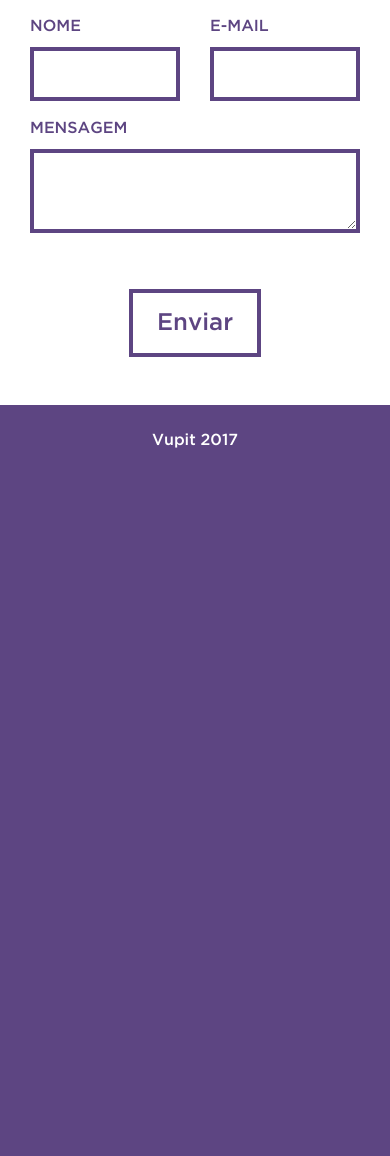
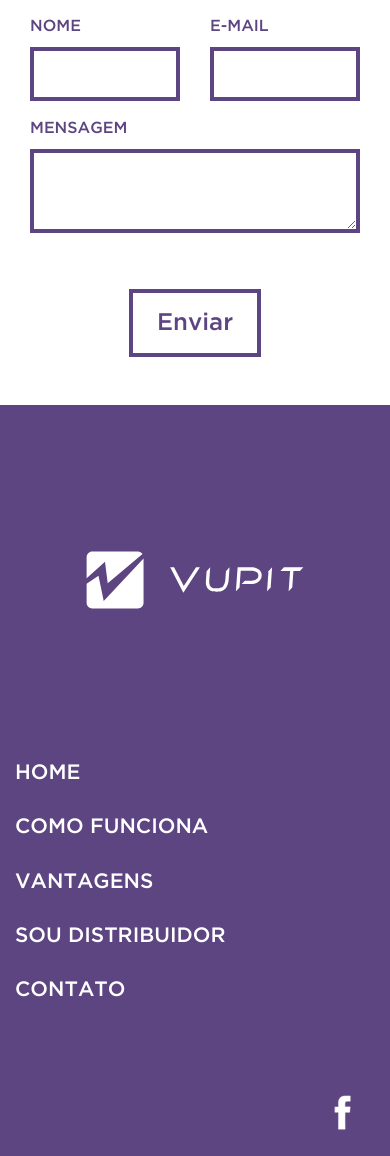
Before and after one commit to williamlagos/brauerei, a Django app: page / in a window 390 px wide. Shown: the part 5344-6500 px from the top of the page. Before the commit the page ends 5792 px from the top, so only its background shows below. Run offline with Django 3.2, Linux system fonts and the light colour scheme; some libraries are stand-ins or nearby versions.

Commit message:
Added responsive footer

```diff
--- a/templates/index.html
+++ b/templates/index.html
@@ -248,12 +248,47 @@
       </div>
     </div>
     <div id="footer" class="purple container-fluid">
-      <div class="row text-center">
-        <div class="col-md-12">
+      <br><br>
+      <div class="row">
+        <div class="col-md-5 text-center">
+          <div class="row">
+            <div class="col-md-9 ml-auto mr-auto">
+              <img src="{% static "svg/vupit_simple.svg" %}" class="img-fluid"/>
+            </div>
+          </div>
+        </div>
+        <div class="col-md-3 text-left">
           <br>
-          <p>Vupit 2017</p>
+          <h3>HOME</h3>
+          <h3>COMO FUNCIONA</h3>
+          <h3>VANTAGENS</h3>
+          <h3>SOU DISTRIBUIDOR</h3>
+          <h3>CONTATO</h3>
+        </div>
+        <div class="col-md-4 text-right">
+          <div class="row">
+            <div class="col-md-9 ml-auto mr-auto">
+              <br><br>
+              <div class="row">
+                <div class="col-md-3 ml-auto">
+                  <img src="{% static "img/facebook.png" %}" class="img-fluid"/>
+                </div>
+                <div class="col-md-3">
+                  <img src="{% static "img/instagram.png" %}" class="img-fluid"/>
+                </div>
+              </div>
+              <br><br><br><br><br>
+              <div class="row">
+                <div class="col-md-12">
+                  <br>
+                  <p>©2017 Vupit &nbsp;&nbsp;</p>
+                </div>
+              </div>
+            </div>
+          </div>
         </div>
       </div>
+      <br><br>
     </div>
 
     <!-- jQuery (necessary for Bootstrap's JavaScript plugins) -->
```
Also changed, not shown: vupit/public/img/facebook.png (added), vupit/public/img/instagram.png (added), vupit/public/svg/vupit_simple.svg (added).
